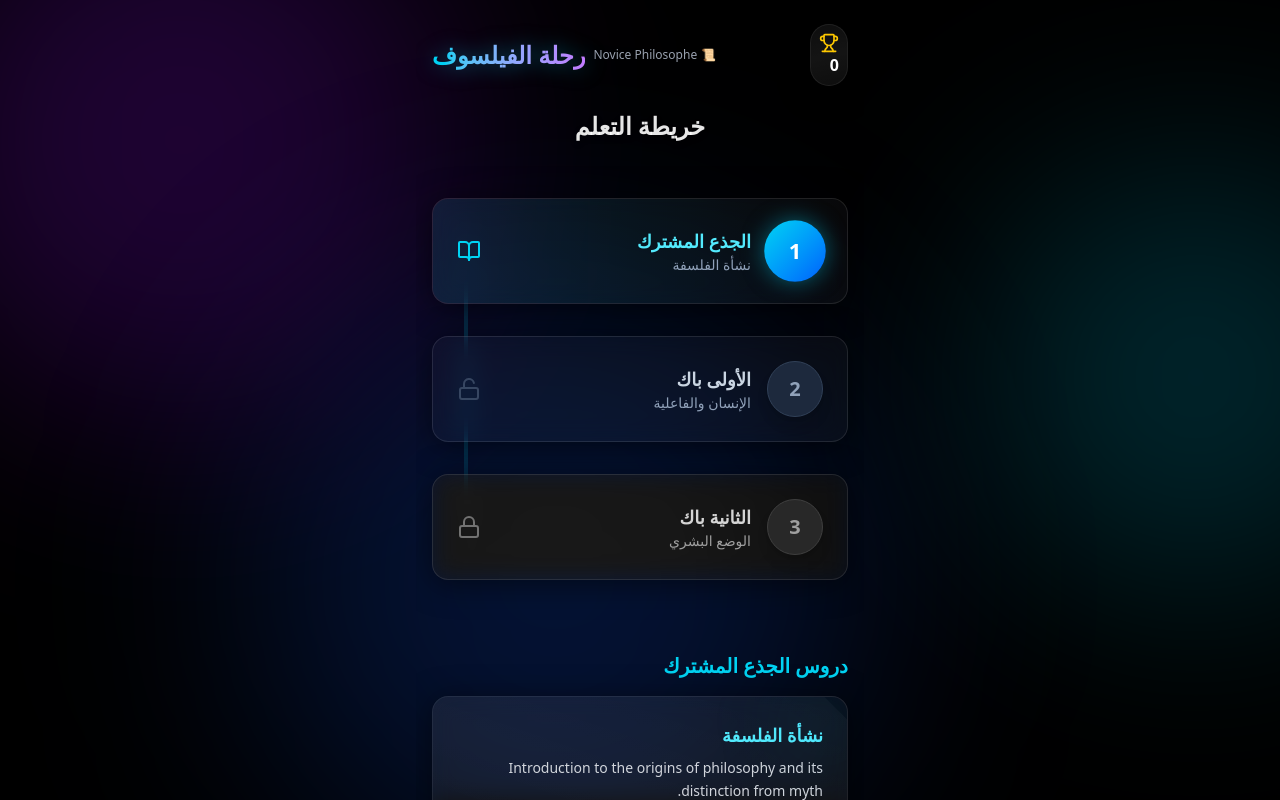
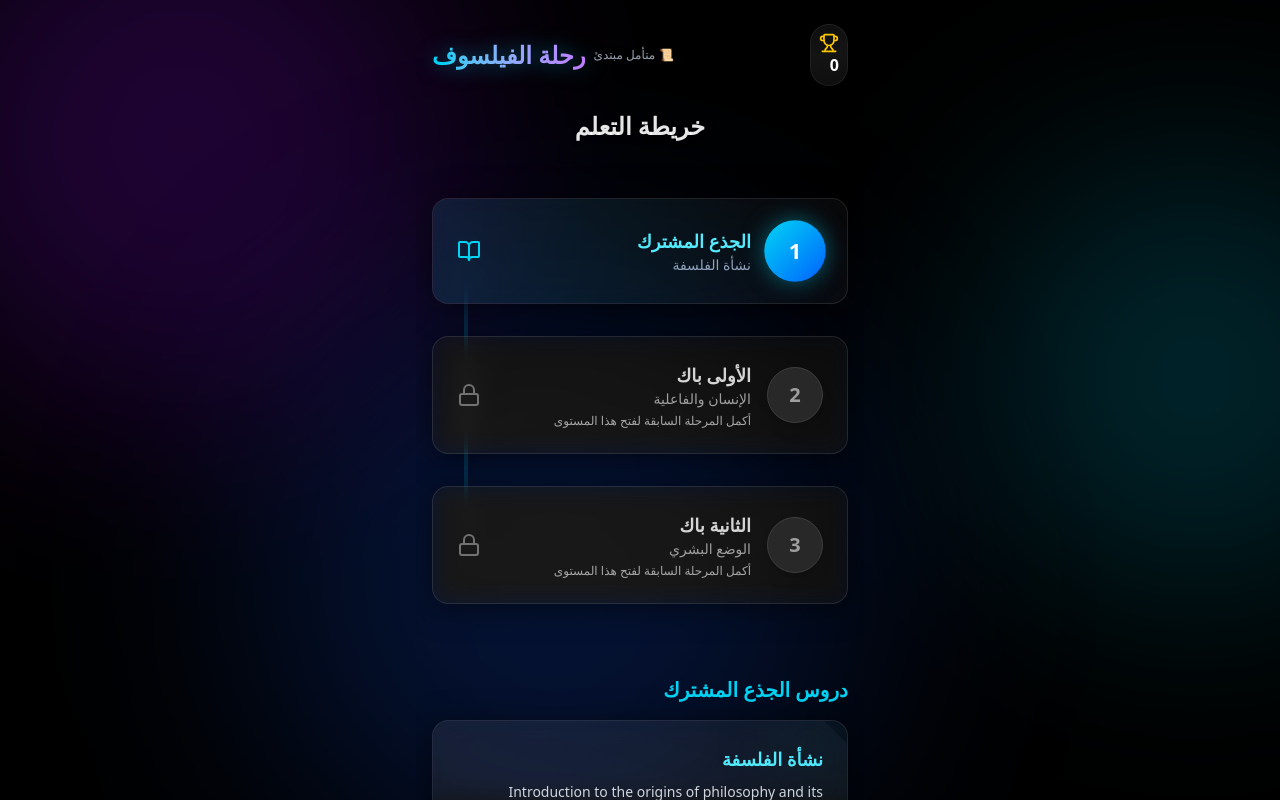
Before and after one commit to zoes-tech/-zeos-2bac-philo-trivia, a Next.js app: page / in a window 1280 px wide. Shown: the top 800 px of the page. Built offline with nearby package versions, Linux system fonts and the light colour scheme.

Commit message:
Polish production trivia app cleanup

```diff
--- a/eslint.config.mjs
+++ b/eslint.config.mjs
@@ -11,6 +11,8 @@ const eslintConfig = defineConfig([
     ".next/**",
     "out/**",
     "build/**",
+    "public/sw.js",
+    "public/workbox-*.js",
     "next-env.d.ts",
   ]),
 ]);
--- a/next.config.ts
+++ b/next.config.ts
@@ -1,5 +1,6 @@
 import type { NextConfig } from "next";
 import withPWA from "@ducanh2912/next-pwa";
+import path from "node:path";
 
 const withPWAConfig = withPWA({
   dest: "public",
@@ -14,7 +15,9 @@ const nextConfig: NextConfig = {
   images: {
     unoptimized: true,
   },
-  turbopack: {},
+  turbopack: {
+    root: path.resolve(__dirname),
+  },
 };
 
 export default withPWAConfig(nextConfig);
--- a/src/app/page.tsx
+++ b/src/app/page.tsx
@@ -16,11 +16,11 @@ import { AnimatePresence, motion } from "framer-motion";
 import { LiquidButton } from "@/components/ui/LiquidButton";
 import { GlassCard } from "@/components/ui/GlassCard";
 import { cn } from "@/lib/utils";
-import type { Module, Question, Philosopher } from "@/types";
+import type { Module, Philosopher } from "@/types";
 
 export default function Home() {
-  const { currentLevel, xp, unlockedPhilosophers, currentQuiz, startQuiz, answerQuiz, endQuiz } = useGameStore();
-  const { score, currentStreak, highestStreak, multiplier, isGodMode, rank, rankEmoji } = useScoring();
+  const { currentLevel, unlockedPhilosophers, currentQuiz, startQuiz, answerQuiz, endQuiz } = useGameStore();
+  const { score, currentStreak, multiplier, rank, rankEmoji } = useScoring();
   const displayScore = useScoreAnimation(score);
   const [viewingPhilosopher, setViewingPhilosopher] = useState<Philosopher | null>(null);
 
--- a/src/components/LevelMap.tsx
+++ b/src/components/LevelMap.tsx
@@ -12,7 +12,10 @@ const LEVELS = [
 ] as const;
 
 export function LevelMap() {
-    const { currentLevel, setLevel } = useGameStore();
+    const { currentLevel, setLevel, xp, completedQuizzes } = useGameStore();
+
+    const hasCompleted = (moduleIds: string[]) =>
+        completedQuizzes.some((quizId) => moduleIds.includes(quizId));
 
     return (
         <div className="flex flex-col items-center gap-8 py-10 w-full max-w-lg mx-auto relative">
@@ -21,7 +24,12 @@ export function LevelMap() {
 
             {LEVELS.map((level, index) => {
                 const isActive = currentLevel === level.id;
-                const isLocked = index > 0 && LEVELS[index - 1].id !== currentLevel; // Simplified unlock logic
+                const isLocked =
+                    level.id === '1st-bac'
+                        ? xp < 5 && !hasCompleted(['intro-philosophy'])
+                        : level.id === '2nd-bac'
+                          ? xp < 10 && !hasCompleted(['humanity', 'effectiveness'])
+                          : false;
 
                 return (
                     <motion.button
@@ -58,6 +66,11 @@ export function LevelMap() {
                                     isActive ? "text-cyan-300" : "text-slate-300"
                                 )}>{level.label}</h3>
                                 <p className="text-sm text-slate-400">{level.description}</p>
+                                {isLocked && (
+                                    <p className="mt-1 text-xs text-cyan-300/80">
+                                        أكمل المرحلة السابقة لفتح هذا المستوى
+                                    </p>
+                                )}
                             </div>
                         </div>
 
--- a/src/components/QuizCard.tsx
+++ b/src/components/QuizCard.tsx
@@ -1,6 +1,6 @@
 "use client";
 
-import { useState, useEffect, useRef } from "react";
+import { useState, useEffect, useMemo } from "react";
 import { motion, AnimatePresence } from "framer-motion";
 import { Check, X, Flame, Zap, Trophy } from "lucide-react";
 import { cn } from "@/lib/utils";
@@ -23,30 +23,31 @@ interface QuizCardProps {
 export function QuizCard({ question, onAnswer, currentIndex, total, score, category, timeLimit = 8 }: QuizCardProps) {
     const [selectedOption, setSelectedOption] = useState<number | null>(null);
     const [isSubmitted, setIsSubmitted] = useState(false);
-    const [shuffledOptions, setShuffledOptions] = useState<string[]>([]);
-    const [shuffledCorrectIndex, setShuffledCorrectIndex] = useState<number>(0);
-    const [questionStartTime, setQuestionStartTime] = useState<number>(Date.now());
+    const shuffledOptions = useMemo(() => shuffleArray(question.options), [question]);
+    const shuffledCorrectIndex = useMemo(
+        () => shuffledOptions.findIndex((option) => option === question.options[question.correctAnswer]),
+        [question, shuffledOptions]
+    );
+    const [questionStartTime, setQuestionStartTime] = useState<number>(() => Date.now());
     const [earnedPoints, setEarnedPoints] = useState<number>(0);
     const [timeLeft, setTimeLeft] = useState<number>(timeLimit);
     const [isTimeUp, setIsTimeUp] = useState<boolean>(false);
 
-    const { submitAnswer, currentStreak, highestStreak, multiplier, isGodMode, rank, rankEmoji } = useScoring();
+    const { submitAnswer, currentStreak, multiplier, isGodMode, rank, rankEmoji } = useScoring();
     const displayScore = useScoreAnimation(score || 0);
     const { displayStreak, isPopping } = useStreakAnimation(currentStreak);
 
     useEffect(() => {
-        const shuffled = shuffleArray(question.options);
-        setShuffledOptions(shuffled);
-        const newCorrectIndex = shuffled.findIndex(
-            (option) => option === question.options[question.correctAnswer]
-        );
-        setShuffledCorrectIndex(newCorrectIndex);
+        const resetQuestionState = window.setTimeout(() => {
             setSelectedOption(null);
             setIsSubmitted(false);
             setQuestionStartTime(Date.now());
             setEarnedPoints(0);
             setTimeLeft(timeLimit);
             setIsTimeUp(false);
+        }, 0);
+
+        return () => window.clearTimeout(resetQuestionState);
     }, [question, timeLimit]);
 
     useEffect(() => {
@@ -67,14 +68,21 @@ export function QuizCard({ question, onAnswer, currentIndex, total, score, categ
 
     useEffect(() => {
         if (isTimeUp && !isSubmitted) {
+            const submitTimeout = window.setTimeout(() => {
                 const isCorrect = selectedOption === shuffledCorrectIndex;
                 submitAnswer(false, timeLimit);
                 onAnswer(isCorrect);
                 setIsSubmitted(true);
-            setTimeout(() => {
+            }, 0);
+            const resetTimeout = window.setTimeout(() => {
                 setIsSubmitted(false);
                 setSelectedOption(null);
             }, 1500);
+
+            return () => {
+                window.clearTimeout(submitTimeout);
+                window.clearTimeout(resetTimeout);
+            };
         }
     }, [isTimeUp, isSubmitted, selectedOption, shuffledCorrectIndex, submitAnswer, onAnswer, timeLimit]);
 
@@ -90,7 +98,7 @@ export function QuizCard({ question, onAnswer, currentIndex, total, score, categ
         const isCorrect = selectedOption === shuffledCorrectIndex;
 
         if (isCorrect) {
-            let points = 100;
+            const points = 100;
             let speedMultiplier = 1.0;
             if (timeTaken < 5) speedMultiplier = 1.5;
             const totalMultiplier = speedMultiplier * multiplier;
@@ -111,19 +119,6 @@ export function QuizCard({ question, onAnswer, currentIndex, total, score, categ
         }, 1500);
     };
 
-    const handleTimeUp = () => {
-        if (isSubmitted || isTimeUp) return;
-        setIsTimeUp(true);
-        const isCorrect = selectedOption === shuffledCorrectIndex;
-        submitAnswer(false, timeLimit);
-        onAnswer(isCorrect);
-        setIsSubmitted(true);
-        setTimeout(() => {
-            setIsSubmitted(false);
-            setSelectedOption(null);
-        }, 1500);
-    };
-
     return (
         <GlassCard
             className="w-full max-w-md mx-auto !p-8 border-cyan-500/20"
@@ -133,9 +128,9 @@ export function QuizCard({ question, onAnswer, currentIndex, total, score, categ
                 initial={{ opacity: 0, y: 10 }}
                 animate={{ opacity: 1, y: 0 }}
             >
-                {currentIndex && total && (
+                {currentIndex !== undefined && total !== undefined && (
                     <div className="text-center mb-4 text-sm text-gray-400">
-                        س {currentIndex} / {total} | {category} | النتيجة: {displayScore}%
+                        س {currentIndex + 1} / {total} | {category} | الإجابات الصحيحة: {displayScore}
                     </div>
                 )}
 
@@ -208,7 +203,7 @@ export function QuizCard({ question, onAnswer, currentIndex, total, score, categ
                             className="mb-4 text-center"
                         >
                             <div className="inline-block px-4 py-2 rounded-full bg-gradient-to-r from-purple-600 to-pink-600 text-white text-sm font-bold shadow-lg shadow-purple-500/50">
-                                🔥 GOD MODE ACTIVATED! 🔥
+                                🔥 نمط الحكيم مفعل! 🔥
                             </div>
                         </motion.div>
                     )}
--- a/src/components/StatsCard.tsx
+++ b/src/components/StatsCard.tsx
@@ -1,7 +1,7 @@
 "use client";
 
 import { motion } from "framer-motion";
-import { Trophy, Flame, Zap, TrendingUp, Calendar } from "lucide-react";
+import { Trophy, Flame, Zap, Calendar } from "lucide-react";
 import { GlassCard } from "@/components/ui/GlassCard";
 import { useScoring } from "@/contexts/ScoringProvider";
 import { cn } from "@/lib/utils";
@@ -81,7 +81,7 @@ export function StatsCard() {
         >
           <div className="flex items-center justify-center gap-2 text-purple-300">
             <Flame className="w-5 h-5 animate-pulse" />
-            <span className="font-bold">وضع الإله مفعل!</span>
+            <span className="font-bold">نمط الحكيم مفعل!</span>
             <Flame className="w-5 h-5 animate-pulse" />
           </div>
         </motion.div>
@@ -109,7 +109,7 @@ export function StatsCard() {
           />
         </div>
         <div className="mt-1 text-xs text-gray-500 text-center">
-          {currentStreak >= 10 ? "🔥 God Mode!" : `${10 - currentStreak} إجابات صحيحة للوصول لـ God Mode`}
+          {currentStreak >= 10 ? "🔥 نمط الحكيم!" : `${10 - currentStreak} إجابات صحيحة للوصول لنمط الحكيم`}
         </div>
       </div>
     </GlassCard>
--- a/src/components/ui/GlassCard.tsx
+++ b/src/components/ui/GlassCard.tsx
@@ -4,11 +4,11 @@ import { motion } from "framer-motion";
 import { cn } from "@/lib/utils";
 import React from "react";
 
-interface GlassCardProps extends React.HTMLAttributes<HTMLDivElement> {
+type GlassCardProps = React.ComponentProps<typeof motion.div> & {
     children: React.ReactNode;
     className?: string;
     hoverEffect?: boolean;
-}
+};
 
 export function GlassCard({ children, className, hoverEffect = false, ...props }: GlassCardProps) {
     return (
@@ -21,7 +21,7 @@ export function GlassCard({ children, className, hoverEffect = false, ...props }
                 "glass-panel rounded-2xl p-6 relative overflow-hidden",
                 className
             )}
-            {...props as any}
+            {...props}
         >
             {/* Glossy reflection effect */}
             <div className="absolute -top-[50%] -left-[50%] w-[200%] h-[200%] bg-gradient-to-br from-transparent via-white/5 to-transparent rotate-45 pointer-events-none" />
--- a/src/components/ui/LiquidButton.tsx
+++ b/src/components/ui/LiquidButton.tsx
@@ -4,11 +4,11 @@ import { motion } from "framer-motion";
 import { cn } from "@/lib/utils";
 import React from "react";
 
-interface LiquidButtonProps extends React.ButtonHTMLAttributes<HTMLButtonElement> {
+type LiquidButtonProps = React.ComponentProps<typeof motion.button> & {
     children: React.ReactNode;
     className?: string;
     variant?: "primary" | "secondary" | "danger";
-}
+};
 
 export function LiquidButton({ children, className, variant = "primary", ...props }: LiquidButtonProps) {
     const getGradient = () => {
@@ -30,7 +30,7 @@ export function LiquidButton({ children, className, variant = "primary", ...prop
                 "transition-shadow duration-300",
                 className
             )}
-            {...props as any}
+            {...props}
         >
             <div className={cn(
                 "absolute inset-0 bg-gradient-to-r opacity-90 transition-opacity duration-300",
--- a/src/contexts/ScoringProvider.tsx
+++ b/src/contexts/ScoringProvider.tsx
@@ -1,6 +1,6 @@
 "use client";
 
-import React, { createContext, useContext, useState, useEffect, useMemo, useCallback } from 'react';
+import React, { createContext, useContext, useState, useEffect, useMemo, useCallback, useRef } from 'react';
 
 interface ScoringState {
   score: number;
@@ -26,10 +26,10 @@ const ScoringContext = createContext<ScoringContextType | undefined>(undefined);
 const STORAGE_KEY = 'zeos-stats';
 
 const RANKS = [
-  { minScore: 0, maxScore: 1000, rank: 'Novice Philosophe', emoji: '📜' },
-  { minScore: 1001, maxScore: 5000, rank: 'Géologue Amateur', emoji: '🏔️' },
-  { minScore: 5001, maxScore: 20000, rank: 'Savant de l\'Atlas', emoji: '🦁' },
-  { minScore: 20001, maxScore: Infinity, rank: 'Maître de l\'Anatexie', emoji: '💎' },
+  { minScore: 0, maxScore: 1000, rank: 'متأمل مبتدئ', emoji: '📜' },
+  { minScore: 1001, maxScore: 5000, rank: 'تلميذ سقراط', emoji: '🦉' },
+  { minScore: 5001, maxScore: 20000, rank: 'فيلسوف ناشئ', emoji: '🧠' },
+  { minScore: 20001, maxScore: Infinity, rank: 'حكيم الأطلس', emoji: '💎' },
 ];
 
 const getRankInfo = (score: number): { rank: string; emoji: string } => {
@@ -78,7 +78,7 @@ export const ScoringProvider: React.FC<ScoringProviderProps> = ({ children }) =>
         highestStreak: 0,
         dailyStreak: 0,
         lastPlayedDate: null,
-        rank: 'Novice Philosophe',
+        rank: 'متأمل مبتدئ',
         rankEmoji: '📜',
         multiplier: 1.0,
         isGodMode: false,
@@ -90,7 +90,7 @@ export const ScoringProvider: React.FC<ScoringProviderProps> = ({ children }) =>
       const stored = localStorage.getItem(STORAGE_KEY);
       if (stored) {
         const parsed = JSON.parse(stored);
-        const { dailyStreak, shouldReset } = checkDailyStreak(parsed.lastPlayedDate);
+        const { shouldReset } = checkDailyStreak(parsed.lastPlayedDate);
         const rankInfo = getRankInfo(parsed.score);
         const multiplier = calculateMultiplier(parsed.currentStreak);
 
@@ -114,7 +114,7 @@ export const ScoringProvider: React.FC<ScoringProviderProps> = ({ children }) =>
       highestStreak: 0,
       dailyStreak: 0,
       lastPlayedDate: null,
-      rank: 'Novice Philosophe',
+      rank: 'متأمل مبتدئ',
       rankEmoji: '📜',
       multiplier: 1.0,
       isGodMode: false,
@@ -133,7 +133,7 @@ export const ScoringProvider: React.FC<ScoringProviderProps> = ({ children }) =>
   const submitAnswer = useCallback((isCorrect: boolean, timeTaken?: number) => {
     setState((prevState) => {
       const today = new Date().toISOString();
-      const { dailyStreak, shouldReset } = checkDailyStreak(prevState.lastPlayedDate);
+      const { shouldReset } = checkDailyStreak(prevState.lastPlayedDate);
 
       if (!isCorrect) {
         const newDailyStreak = shouldReset ? 0 : prevState.dailyStreak;
@@ -152,7 +152,7 @@ export const ScoringProvider: React.FC<ScoringProviderProps> = ({ children }) =>
         };
       }
 
-      let points = 100;
+      const points = 100;
       let speedMultiplier = 1.0;
 
       if (timeTaken !== undefined && timeTaken !== null && timeTaken < 5) {
@@ -192,7 +192,7 @@ export const ScoringProvider: React.FC<ScoringProviderProps> = ({ children }) =>
       highestStreak: 0,
       dailyStreak: 0,
       lastPlayedDate: null,
-      rank: 'Novice Philosophe',
+      rank: 'متأمل مبتدئ',
       rankEmoji: '📜',
       multiplier: 1.0,
       isGodMode: false,
@@ -223,10 +223,16 @@ export const useScoring = (): ScoringContextType => {
 
 export const useScoreAnimation = (targetScore: number, duration: number = 1000) => {
   const [displayScore, setDisplayScore] = useState(0);
+  const displayScoreRef = useRef(0);
+
+  useEffect(() => {
+    displayScoreRef.current = displayScore;
+  }, [displayScore]);
 
   useEffect(() => {
     let startTime: number | null = null;
-    const startScore = displayScore;
+    const startScore = displayScoreRef.current;
+    let frameId = 0;
 
     const animate = (currentTime: number) => {
       if (startTime === null) startTime = currentTime;
@@ -237,11 +243,12 @@ export const useScoreAnimation = (targetScore: number, duration: number = 1000)
       setDisplayScore(Math.round(startScore + (targetScore - startScore) * easeOutQuart));
 
       if (progress < 1) {
-        requestAnimationFrame(animate);
+        frameId = requestAnimationFrame(animate);
       }
     };
 
-    requestAnimationFrame(animate);
+    frameId = requestAnimationFrame(animate);
+    return () => cancelAnimationFrame(frameId);
   }, [targetScore, duration]);
 
   return displayScore;
@@ -250,15 +257,24 @@ export const useScoreAnimation = (targetScore: number, duration: number = 1000)
 export const useStreakAnimation = (targetStreak: number) => {
   const [displayStreak, setDisplayStreak] = useState(0);
   const [isPopping, setIsPopping] = useState(false);
+  const displayStreakRef = useRef(0);
 
   useEffect(() => {
-    if (targetStreak > displayStreak) {
-      setIsPopping(true);
-      setTimeout(() => setIsPopping(false), 300);
+    displayStreakRef.current = displayStreak;
+  }, [displayStreak]);
+
+  useEffect(() => {
+    const startStreak = displayStreakRef.current;
+    let popTimeout: number | undefined;
+    let unpopTimeout: number | undefined;
+    let frameId = 0;
+
+    if (targetStreak > startStreak) {
+      popTimeout = window.setTimeout(() => setIsPopping(true), 0);
+      unpopTimeout = window.setTimeout(() => setIsPopping(false), 300);
     }
 
     let startTime: number | null = null;
-    const startStreak = displayStreak;
 
     const animate = (currentTime: number) => {
       if (startTime === null) startTime = currentTime;
@@ -274,12 +290,17 @@ export const useStreakAnimation = (targetStreak: number) => {
       setDisplayStreak(Math.round(startStreak + (targetStreak - startStreak) * easeOutBack(progress)));
 
       if (progress < 1) {
-        requestAnimationFrame(animate);
+        frameId = requestAnimationFrame(animate);
       }
     };
 
-    requestAnimationFrame(animate);
-  }, [targetStreak, displayStreak]);
+    frameId = requestAnimationFrame(animate);
+    return () => {
+      if (popTimeout) window.clearTimeout(popTimeout);
+      if (unpopTimeout) window.clearTimeout(unpopTimeout);
+      cancelAnimationFrame(frameId);
+    };
+  }, [targetStreak]);
 
   return { displayStreak, isPopping };
 };
--- a/src/store/progressStore.ts
+++ b/src/store/progressStore.ts
@@ -40,7 +40,6 @@ const getToday = () => new Date().toISOString().split('T')[0];
 const checkConsecutiveDays = (lastDate: string | null): { streak: number; shouldReset: boolean } => {
   if (!lastDate) return { streak: 0, shouldReset: false };
 
-  const last = new Date(lastDate);
   const today = new Date();
   const yesterday = new Date(today);
   yesterday.setDate(yesterday.getDate() - 1);
@@ -56,7 +55,7 @@ const checkConsecutiveDays = (lastDate: string | null): { streak: number; should
 
 export const useProgressStore = create<ProgressStore>()(
   persist(
-    (set, get) => ({
+    (set) => ({
       xp: 0,
       level: 'common-core',
       unlockedModules: ['common-core'],
```
Also changed, not shown: src/data/curriculum/1st-bac.json (+1 -1 lines). Lines whose indentation alone changed are shown as unchanged.
